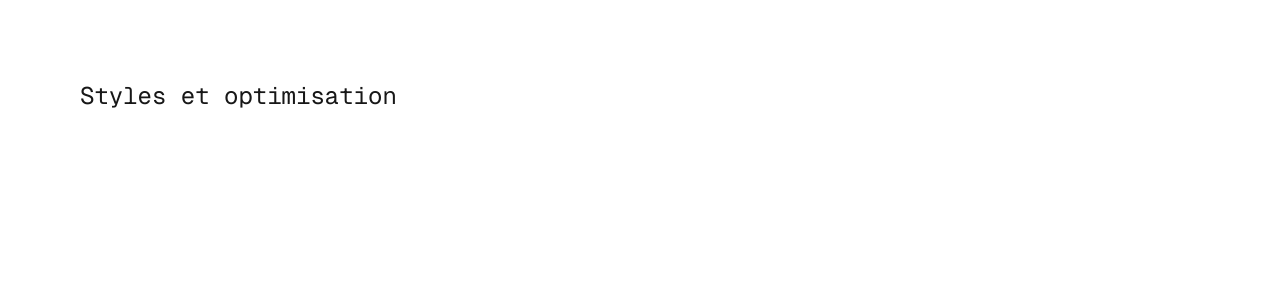
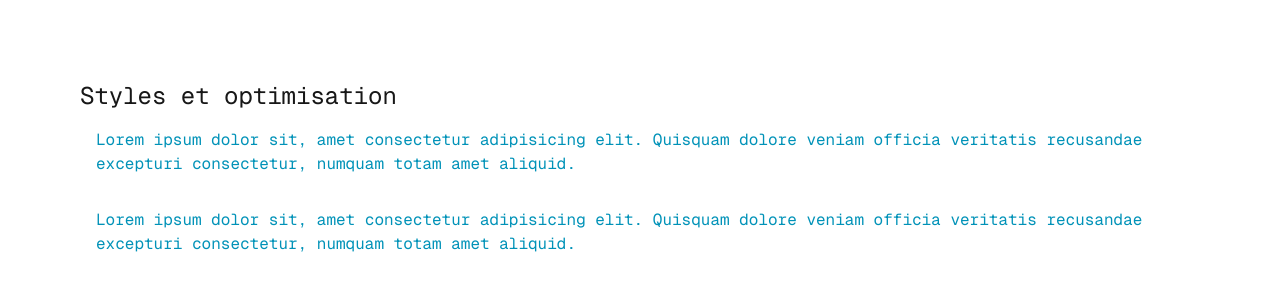
Before and after one commit to yves40/NEXTJS, a Next.js app in the folder 3.styles-et-optimisation/: page / in a window 1280 px wide. Shown: the top 300 px of the page. Built offline with nearby package versions, Linux system fonts and the light colour scheme.

Commit message:
Tailwind & nextJS

```diff
--- a/3.styles-et-optimisation/src/app/page.jsx
+++ b/3.styles-et-optimisation/src/app/page.jsx
@@ -4,6 +4,8 @@ export default function Home() {
   return (
     <main>
       <h1 className=" text-2xl">Styles et optimisation</h1>
+      <p className=" p-4 text-cyan-600 max-lg:">Lorem ipsum dolor sit, amet consectetur adipisicing elit. Quisquam dolore veniam officia veritatis recusandae excepturi consectetur, numquam totam amet aliquid.</p>
+      <p className=" p-4 text-cyan-600 max-lg:">Lorem ipsum dolor sit, amet consectetur adipisicing elit. Quisquam dolore veniam officia veritatis recusandae excepturi consectetur, numquam totam amet aliquid.</p>
     </main>
   );
 }
```
